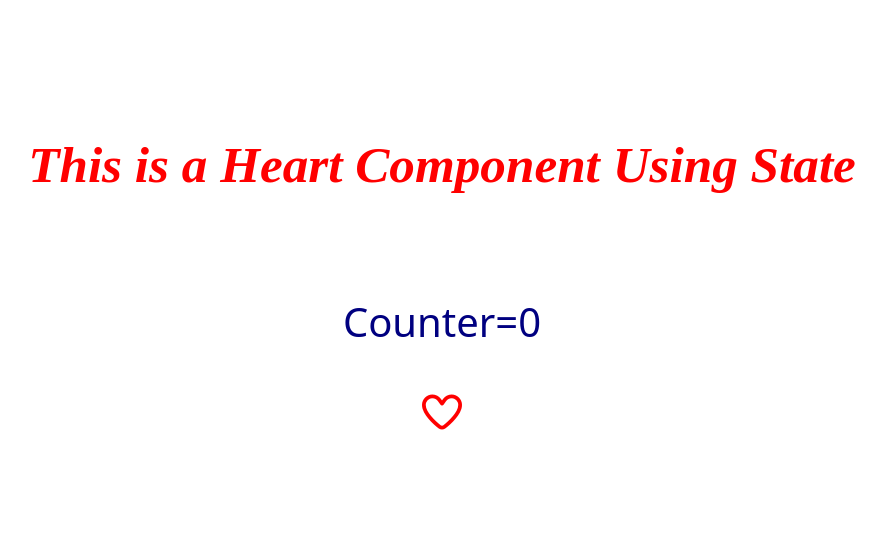
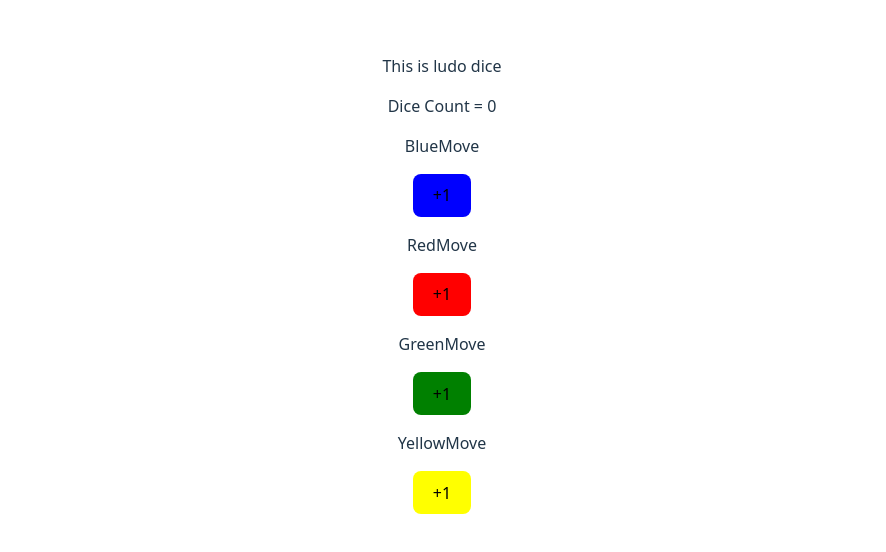
Before and after one commit to Abhay9326397439/react-practice, a React (Vite) app: page / in a window 1280 px wide. Shown: the part 124-676 px from the top of the page, without its empty margins (198-1084 px from the left). Built offline with nearby package versions, Linux system fonts and the light colour scheme.

Commit message:
modified routes

```diff
--- a/src/App.jsx
+++ b/src/App.jsx
@@ -1,9 +1,9 @@
 import './App.css'
-import Heart from '../Heart';
+import Ludo from './ludo'
 function App() {
   return (
     <>
-    <Heart />
+    <Ludo />
     </>
   );
 }
```
